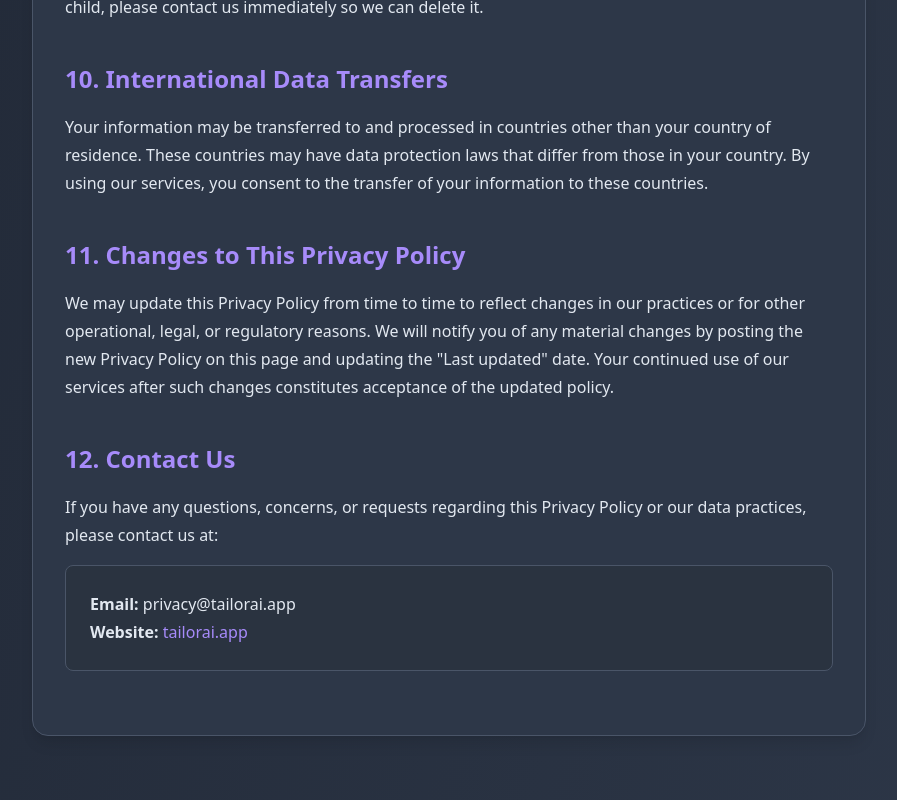
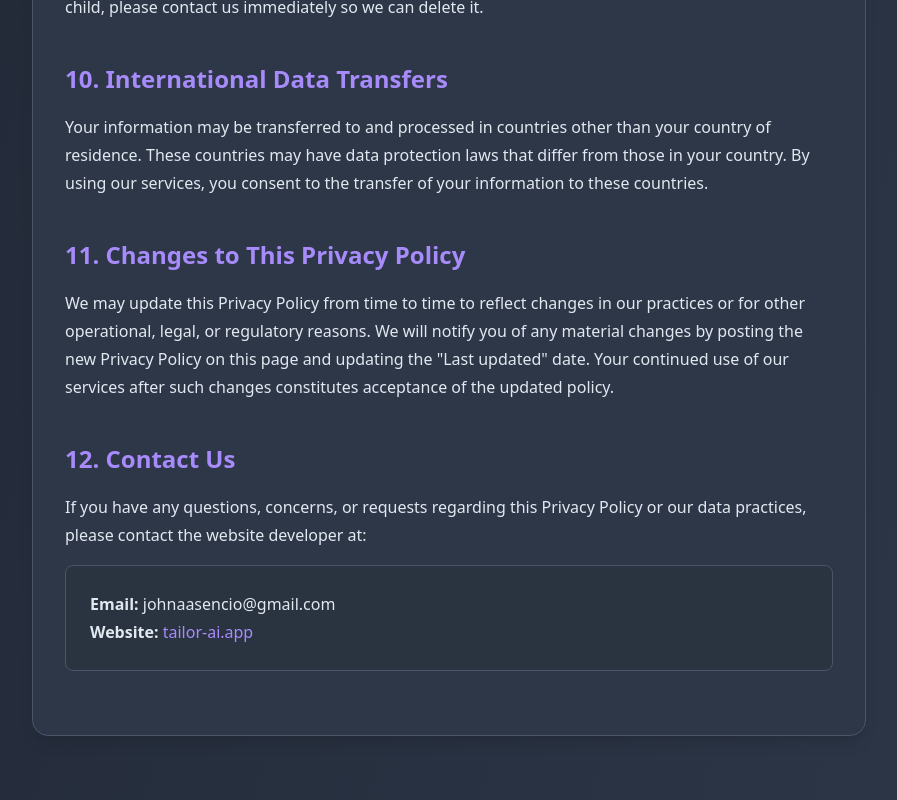
Before and after one commit to JohnAsencio/TailorAI, a React (Vite) app: page /privacy in a window 1280 px wide. Shown: the part 3543-4343 px from the top of the page, without its empty margins (191-1088 px from the left). Built offline with nearby package versions, Linux system fonts and the light colour scheme; no server answers; what @react-pdf/renderer would draw is missing.

Commit message:
privacy policy changes

```diff
--- a/src/components/common/PrivacyPolicy.jsx
+++ b/src/components/common/PrivacyPolicy.jsx
@@ -133,11 +133,11 @@ export default function PrivacyPolicy() {
         <section className="privacy-policy-section">
           <h2>12. Contact Us</h2>
           <p>
-            If you have any questions, concerns, or requests regarding this Privacy Policy or our data practices, please contact us at:
+            If you have any questions, concerns, or requests regarding this Privacy Policy or our data practices, please contact the website developer at:
           </p>
           <p className="privacy-contact-info">
-            <strong>Email:</strong> privacy@tailorai.app<br />
-            <strong>Website:</strong> <a href="https://tailorai.app" className="privacy-link">tailorai.app</a>
+            <strong>Email:</strong> johnaasencio@gmail.com<br />
+            <strong>Website:</strong> <a href="https://tailor-ai.app" className="privacy-link">tailor-ai.app</a>
           </p>
         </section>
       </div>
```
